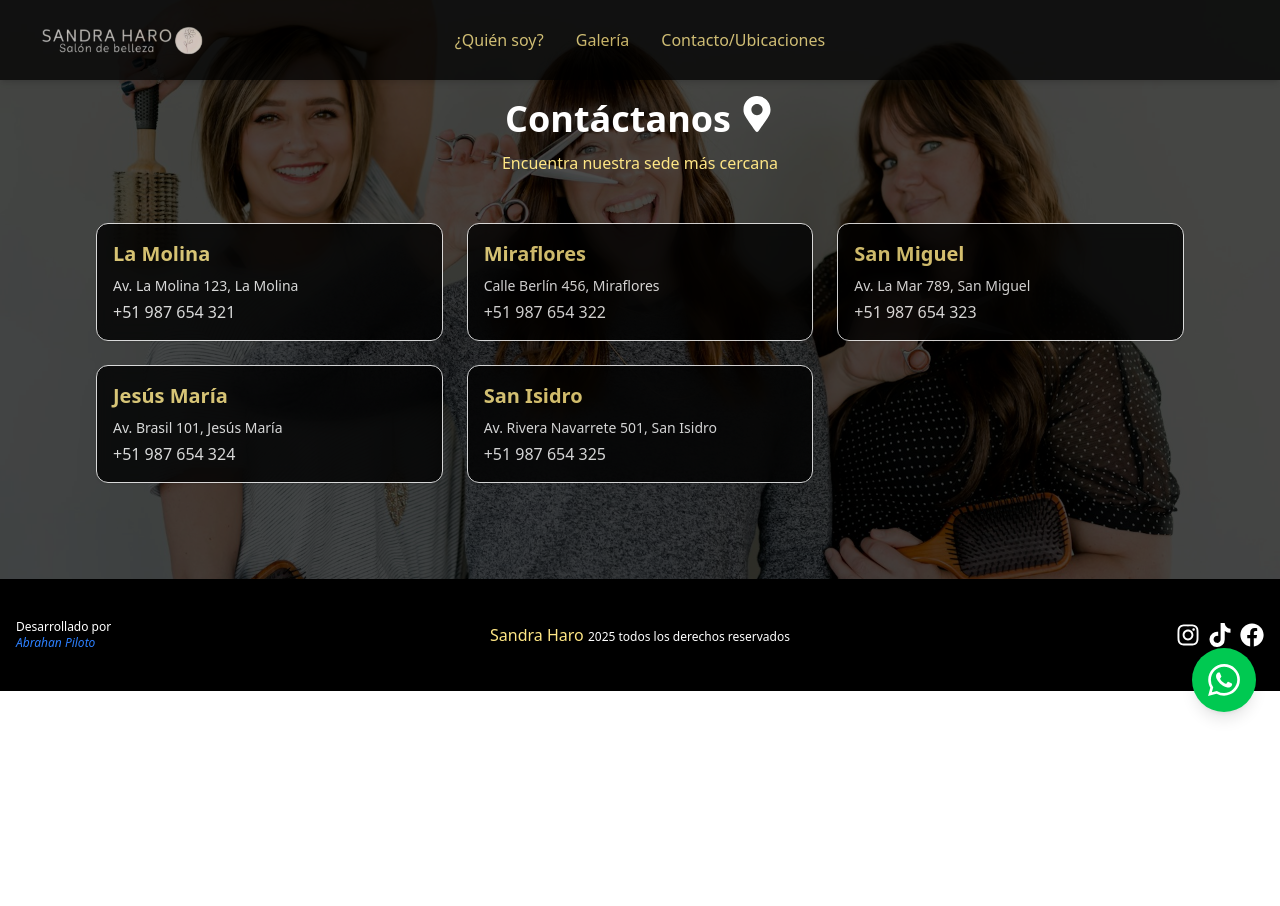
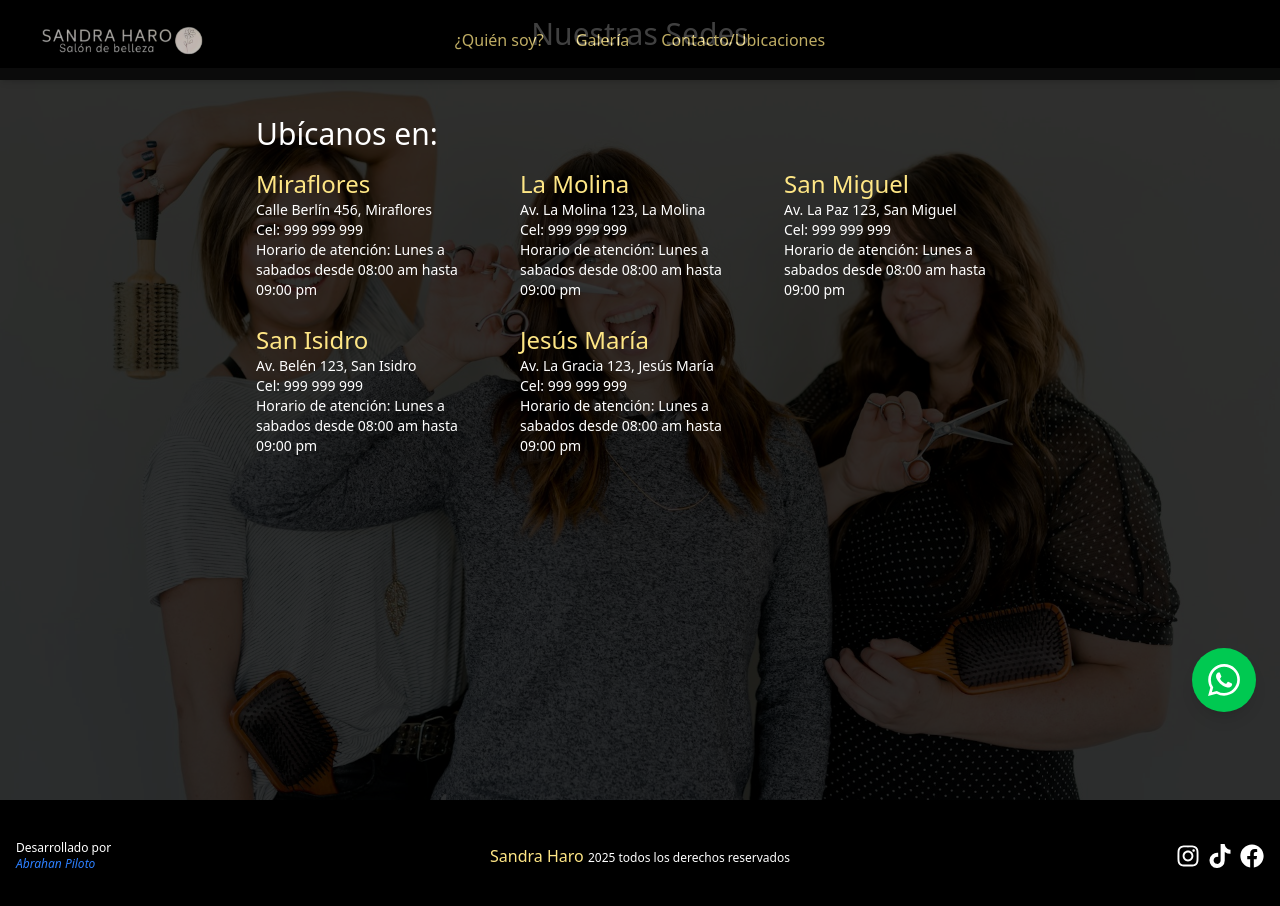
Before and after one commit to Abrahanpiloto/salon-de-belleza, a React (Vite) app: page /contact in a window 1280 px wide. Shown: the top 906 px of the page. Before the commit the page ends 800 px from the top, so only its background shows below. Built offline with nearby package versions, Linux system fonts and the light colour scheme.

Commit message:
se rediseño el contact

```diff
--- a/src/components/Carousel.jsx
+++ b/src/components/Carousel.jsx
@@ -181,9 +181,7 @@ export default function Carousel({
     <div
       ref={containerRef}
       className={`relative overflow-hidden p-4 ${
-        round
-          ? "rounded-full border border-white"
-          : "rounded-md border-4 border-gray-700"
+        round ? "rounded-full border border-white" : "rounded-md"
       } w-full max-w-[400px]`}
       style={{
         width: `${baseWidth}px`,
--- a/src/components/Contact.jsx
+++ b/src/components/Contact.jsx
@@ -1,23 +1,11 @@
-// ContactSection.jsx
 import { FaMapMarkerAlt } from "react-icons/fa";
+import LocationList from "./LocationList";
 
 export default function Contact() {
-  function AddressCard({ district, address, phone }) {
-    return (
-      <div className="bg-black p-4 rounded-xl shadow-sm hover:shadow-md transition-shadow duration-300 border border-white lg:backdrop-blur-sm opacity-80">
-        <h3 className="text-xl font-semibold text-amber-200 mb-2">
-          {district}
-        </h3>
-        <p className="text-white text-sm mb-1">{address}</p>
-        <p className="text-white font-medium">{phone}</p>
-      </div>
-    );
-  }
-
   return (
-    <section className="py-16 lg:py-24 relative overflow-hidden">
+    <section id="contacto" className="min-h-screen relative overflow-hidden">
       {/* Fondo SOLO en desktop */}
-      <div className="hidden lg:block absolute inset-0 -z-10">
+      <div className=" absolute inset-0 -z-10">
         <img
           src="/3-chicas.jpg"
           alt="Equipo profesional en oficinas modernas de Lima - Sedes en La Molina, Miraflores, San Miguel, Jesús María y San Isidro"
@@ -25,51 +13,14 @@ export default function Contact() {
           loading="lazy"
         />
         {/* Overlay con 60% de opacidad para ver la imagen */}
-        <div className="absolute inset-0 bg-black/70"></div>
+        <div className="absolute inset-0 bg-black/80"></div>
       </div>
 
-      {/* Fondo para móvil/tablet */}
-      <div className="lg:hidden bg-gray-500 absolute inset-0 -z-20"></div>
-
-      <div className="max-w-6xl mx-auto px-4 sm:px-6 lg:px-8 relative z-10">
-        {/* Título */}
-        <div className="text-center mb-12">
-          <h2 className="text-3xl sm:text-4xl font-bold text-white lg:text-white flex items-baseline justify-center gap-2">
-            Contáctanos <FaMapMarkerAlt />
-          </h2>
-          <p className="mt-3 text-md text-amber-200 ">
-            Encuentra nuestra sede más cercana
-          </p>
-        </div>
-
-        {/* Grid de direcciones */}
-        <div className="grid grid-cols-1 sm:grid-cols-2 lg:grid-cols-3 gap-6">
-          <AddressCard
-            district="La Molina"
-            address="Av. La Molina 123, La Molina"
-            phone="+51 987 654 321"
-          />
-          <AddressCard
-            district="Miraflores"
-            address="Calle Berlín 456, Miraflores"
-            phone="+51 987 654 322"
-          />
-          <AddressCard
-            district="San Miguel"
-            address="Av. La Mar 789, San Miguel"
-            phone="+51 987 654 323"
-          />
-          <AddressCard
-            district="Jesús María"
-            address="Av. Brasil 101, Jesús María"
-            phone="+51 987 654 324"
-          />
-          <AddressCard
-            district="San Isidro"
-            address="Av. Rivera Navarrete 501, San Isidro"
-            phone="+51 987 654 325"
-          />
-        </div>
+      <div className="relative z-10 flex flex-col justify-center items-center ">
+        <header className="bg-black flex py-4 justify-center w-full">
+          <h1 className="text-white text-3xl ">Nuestras Sedes</h1>
+        </header>
+        <LocationList />
       </div>
     </section>
   );
--- a/src/components/Galery.jsx
+++ b/src/components/Galery.jsx
@@ -4,17 +4,22 @@ import ServiceList from "./ServiceList";
 
 const Galery = () => {
   return (
-    <section
-      id="galeria"
-      className="bg-gray-700 min-h-screen overflow-x-hidden"
-    >
+    <section id="galeria" className=" relative overflow-hidden min-h-screen">
+      {/* Fondo SOLO en desktop */}
+      <div className="absolute inset-0 -z-10">
+        <img
+          src="/fondo-galeria.jpg"
+          alt="Equipo profesional en oficinas modernas de Lima - Sedes en La Molina, Miraflores, San Miguel, Jesús María y San Isidro"
+          className="w-full h-full object-cover object-center"
+          loading="lazy"
+        />
+        {/* Overlay con 60% de opacidad para ver la imagen */}
+        <div className="absolute inset-0 bg-black/90"></div>
+      </div>
       <header className="bg-black flex items-center justify-center py-4">
-        <h1 className="text-amber-200 text-3xl">Galería</h1>
+        <h1 className="text-white text-3xl">Galería</h1>
       </header>
 
-      {/* <p className="flex justify-center items-center text-3xl mt-28 text-gray-700">
-        Proximamente...
-      </p> */}
       <div className="flex flex-col md:flex-row lg:gap-2 items-center justify-center py-14 px-4">
         <div className="w-full md:w-auto flex justify-center">
           <div style={{ height: "600px", position: "relative" }}>
@@ -29,7 +34,7 @@ const Galery = () => {
           </div>
         </div>
 
-        <div className="w-full md:w-auto flex justify-center h-[600px]">
+        <div className="w-full md:w-auto flex justify-center h-[750px]">
           <ServiceList />
         </div>
       </div>
--- /dev/null
+++ b/src/components/LocationList.jsx
@@ -0,0 +1,64 @@
+import React from "react";
+
+const Locations = [
+  {
+    id: 1,
+    district: "Miraflores",
+    address: "Calle Berlín 456, Miraflores",
+    schedules: "Lunes a sabados desde 08:00 am hasta 09:00 pm",
+    phone: "999 999 999",
+  },
+  {
+    id: 2,
+    district: "La Molina",
+    address: "Av. La Molina 123, La Molina",
+    schedules: "Lunes a sabados desde 08:00 am hasta 09:00 pm",
+
+    phone: "999 999 999",
+  },
+  {
+    id: 3,
+    district: "San Miguel",
+    address: "Av. La Paz 123, San Miguel",
+    schedules: "Lunes a sabados desde 08:00 am hasta 09:00 pm",
+
+    phone: "999 999 999",
+  },
+  {
+    id: 4,
+    district: "San Isidro",
+    address: "Av. Belén 123, San Isidro",
+    schedules: "Lunes a sabados desde 08:00 am hasta 09:00 pm",
+
+    phone: "999 999 999",
+  },
+  {
+    id: 5,
+    district: "Jesús María",
+    address: "Av. La Gracia 123, Jesús María",
+    schedules: "Lunes a sabados desde 08:00 am hasta 09:00 pm",
+    phone: "999 999 999",
+  },
+];
+
+const LocationList = () => {
+  return (
+    <div className="lg:max-w-3xl  max-w-xs">
+      <h1 className="text-white text-3xl mb-4 mt-12">Ubícanos en:</h1>
+      <ul className="grid  lg:grid-cols-3 gap-6">
+        {Locations.map((loc) => (
+          <li key={loc.id} className="flex flex-col lg:max-w-3xl">
+            <h2 className="text-amber-200 text-2xl">{loc.district}</h2>
+            <p className="text-white text-sm lg:text-sm">{loc.address}</p>
+            <p className="text-white text-sm lg:text-sm">Cel: {loc.phone}</p>
+            <p className="text-white text-sm lg:text-sm">
+              Horario de atención: {loc.schedules}
+            </p>
+          </li>
+        ))}
+      </ul>
+    </div>
+  );
+};
+
+export default LocationList;
--- a/src/components/ServiceList.jsx
+++ b/src/components/ServiceList.jsx
@@ -15,26 +15,27 @@ const services = [
 
 export default function ServicesList() {
   return (
-    <div className="w-full max-w-xl mx-auto lg:max-w-xl lg:w-full lg:flex-1">
-      <h2 className="text-2xl  text-amber-200 mb-6 text-center lg:text-left">
+    <div className="w-full max-w-xl mx-auto lg:max-w-xl lg:w-full lg:flex-1 py-12">
+      <h1 className="text-3xl text-amber-200 mb-6 text-center">
         Algunos de nuestros Servicios
-      </h2>
+      </h1>
 
       <div className="grid grid-cols-1 sm:grid-cols-2 lg:grid-cols-3 gap-4">
         {services.map((service, index) => (
           <div
             key={index}
-            className="group flex items-center space-x-3 px-4 py-2 bg-white/5 backdrop-blur-sm border border-amber-200/20 rounded-xl transition-all duration-300 hover:bg-amber-200/10 hover:border-amber-200/40 hover:shadow-lg hover:shadow-amber-200/10"
+            className="group flex items-center space-x-3 px-4 py-2
+              rounded-md transition-all duration-300 hover:bg-amber-200/10 hover:border-amber-200/40 hover:shadow-lg hover:shadow-amber-200/10"
           >
             <div className="w-2 h-2 bg-amber-200 rounded-full group-hover:scale-150 transition-transform duration-300 shrink-0" />
-            <span className="text-amber-100 text-md font-medium group-hover:text-white transition-colors">
+            <span className="text-white font-light text-md  group-hover:text-white transition-colors">
               {service}
             </span>
           </div>
         ))}
       </div>
 
-      <p className="mt-6 text-sm text-white text-center lg:text-left italic">
+      <p className="mt-6 text-md text-white text-center lg:text-left italic">
         Si no ves el que deseas solo consultanos, estaremos felices de ayudarte!
       </p>
     </div>
```
Also changed, not shown: public/fondo-galeria.jpg (added).
